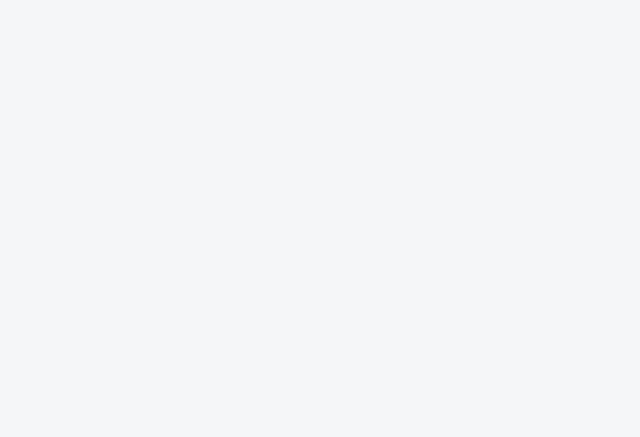
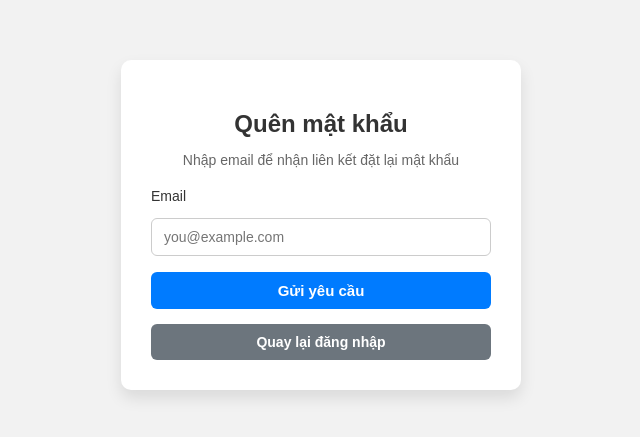
Before and after one commit to quocdatend/FE_Vue_Restaurant, a Vue app: page /forgot-password in a window 1280 px wide. Before the commit this address had no page. Shown: the part 175-612 px from the top of the page, without its empty margins (319-959 px from the left). Built offline with nearby package versions, Linux system fonts and the light colour scheme.

Commit message:
page forgot password

```diff
--- /dev/null
+++ b/src/pages/ForgotPassword.vue
@@ -0,0 +1,241 @@
+<template>
+  <div class="wrapper">
+    <!-- Form -->
+    <div class="form-box">
+      <h2>Quên mật khẩu</h2>
+      <p>Nhập email để nhận liên kết đặt lại mật khẩu</p>
+
+      <form @submit.prevent="submit">
+        <label for="email">Email</label>
+        <input
+          type="email"
+          id="email"
+          v-model="email"
+          placeholder="you@example.com"
+          required
+        />
+        <button type="submit" :disabled="loading">
+          {{ loading ? 'Đang gửi...' : 'Gửi yêu cầu' }}
+        </button>
+      </form>
+      <div class="go-login">
+        <button ><a href="/login" style="text-decoration:none;color:white;">Quay lại đăng nhập</a></button>
+      </div>
+    </div>
+
+    <!-- Toast notification -->
+    <div
+      v-if="message"
+      :class="['toast', success ? 'toast-success' : 'toast-error']"
+    >
+      {{ message }}
+    </div>
+  </div>
+</template>
+
+
+<script setup>
+import { ref } from 'vue'
+
+const email = ref('')
+const message = ref('')
+const success = ref(false)
+const loading = ref(false)
+let toastTimeout = null
+
+const submit = async () => {
+  loading.value = true
+  message.value = ''
+
+  try {
+    const response = await fetch('http://127.0.0.1:8000/api/forgot-password', {
+      method: 'POST',
+      headers: { 'Content-Type': 'application/json' },
+      body: JSON.stringify({ email: email.value })
+    })
+
+    const data = await response.json()
+
+    if (response.status === 200) {
+      success.value = true
+      message.value = data.message || 'Đã gửi email khôi phục.'
+    } else if (response.status === 422) {
+      success.value = false
+      message.value = data.message || 'Email không hợp lệ hoặc không tồn tại.'
+    } else {
+      success.value = false
+      message.value = 'Đã xảy ra lỗi không xác định.'
+    }
+  } catch (err) {
+    success.value = false
+    message.value = 'Lỗi kết nối hoặc máy chủ.'
+  } finally {
+    loading.value = false
+
+    // Auto-hide toast after 4 seconds
+    clearTimeout(toastTimeout)
+    toastTimeout = setTimeout(() => {
+      message.value = ''
+    }, 4000)
+  }
+}
+
+</script>
+
+<style scoped>
+* {
+  box-sizing: border-box;
+}
+
+body {
+  margin: 0;
+  font-family: 'Segoe UI', sans-serif;
+}
+
+.wrapper {
+  height: 100vh;
+  background: #f2f2f2;
+  display: flex;
+  justify-content: center;
+  align-items: center;
+  position: relative;
+}
+
+.form-box {
+  background: #fff;
+  padding: 30px;
+  width: 100%;
+  max-width: 400px;
+  border-radius: 10px;
+  box-shadow: 0 8px 16px rgba(0, 0, 0, 0.1);
+}
+
+h2 {
+  text-align: center;
+  margin-bottom: 10px;
+  font-size: 24px;
+  color: #333;
+}
+
+p {
+  text-align: center;
+  margin-bottom: 20px;
+  font-size: 14px;
+  color: #666;
+}
+
+label {
+  display: block;
+  margin-bottom: 6px;
+  font-size: 14px;
+  color: #333;
+}
+
+input[type="email"] {
+  width: 100%;
+  padding: 10px 12px;
+  border: 1px solid #ccc;
+  border-radius: 6px;
+  font-size: 14px;
+  margin-bottom: 16px;
+}
+
+button {
+  width: 100%;
+  background-color: #007bff;
+  color: white;
+  padding: 10px;
+  font-size: 15px;
+  border: none;
+  border-radius: 6px;
+  cursor: pointer;
+  transition: background-color 0.2s ease;
+}
+
+button:hover {
+  background-color: #0056b3;
+}
+
+button:disabled {
+  background-color: #cccccc;
+  cursor: not-allowed;
+}
+
+.message {
+  text-align: center;
+  margin-top: 15px;
+  font-size: 14px;
+}
+
+.success {
+  color: green;
+}
+
+.error {
+  color: red;
+}
+
+.form-box {
+  background: #fff;
+  padding: 30px;
+  width: 100%;
+  max-width: 400px;
+  border-radius: 10px;
+  box-shadow: 0 8px 16px rgba(0, 0, 0, 0.1);
+}
+
+.toast {
+  position: fixed;
+  top: 20px;
+  right: 20px;
+  min-width: 250px;
+  max-width: 300px;
+  padding: 14px 18px;
+  border-radius: 6px;
+  color: white;
+  font-size: 14px;
+  box-shadow: 0 4px 12px rgba(0, 0, 0, 0.2);
+  animation: slideIn 0.3s ease;
+  z-index: 9999;
+}
+
+.toast-success {
+  background-color: #28a745;
+}
+
+.toast-error {
+  background-color: #dc3545;
+}
+
+@keyframes slideIn {
+  from {
+    opacity: 0;
+    transform: translateX(30px);
+  }
+  to {
+    opacity: 1;
+    transform: translateX(0);
+  }
+}
+.go-login {
+  margin-top: 15px;
+  text-align: center;
+}
+
+.go-login button {
+  background-color: #6c757d;
+  color: white;
+  border: none;
+  padding: 10px 20px;
+  font-size: 14px;
+  border-radius: 6px;
+  cursor: pointer;
+  transition: background-color 0.2s ease;
+}
+
+.go-login button:hover {
+  background-color: #5a6268;
+}
+
+
+</style>
--- a/src/pages/Login.vue
+++ b/src/pages/Login.vue
@@ -7,6 +7,9 @@
       <button type="submit">Đăng nhập</button>
       <p class="link">
         Chưa có tài khoản? <router-link to="/register">Đăng ký</router-link>
+      </p>
+      <p class="link">
+        Quên mật khẩu? <router-link to="/forgot-password">Khôi phục</router-link>
       </p>
     </form>
   </div>
--- a/src/router/index.js
+++ b/src/router/index.js
@@ -8,11 +8,14 @@ import Comments from "../pages/Comments.vue";
 import Menu from "../pages/Menu.vue";
 import MenuItem from "../pages/MenuItem.vue";
 import Booking from "../pages/Booking.vue";
+
 import { useAuthStore } from "../store/auth";
 
 const routes = [
-  { path: "/login", component: Login },
+  { path: "/login", component: Login},
   { path: "/register", component: Register },
+  { path: "/", redirect: "/dashboard" },
+  { path: "/forgot-password", component: () => import("../pages/ForgotPassword.vue") },
   {
     path: "/dashboard",
     component: Dashboard,
```
